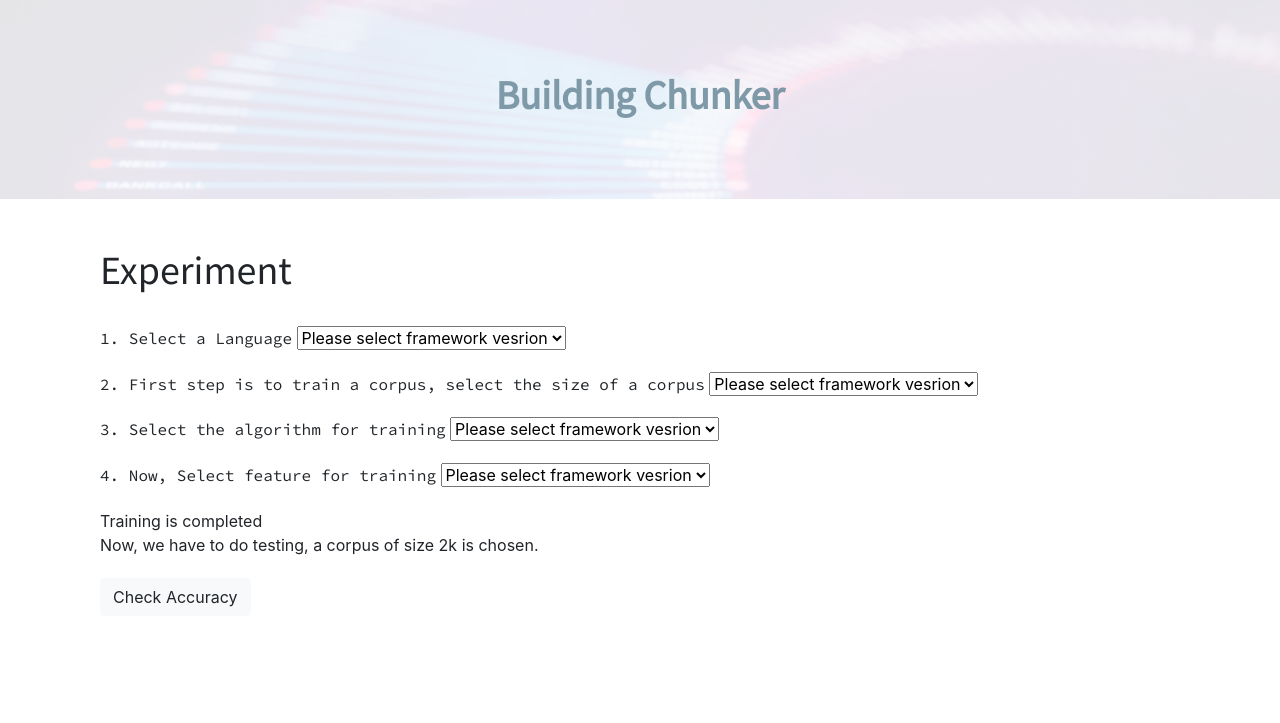
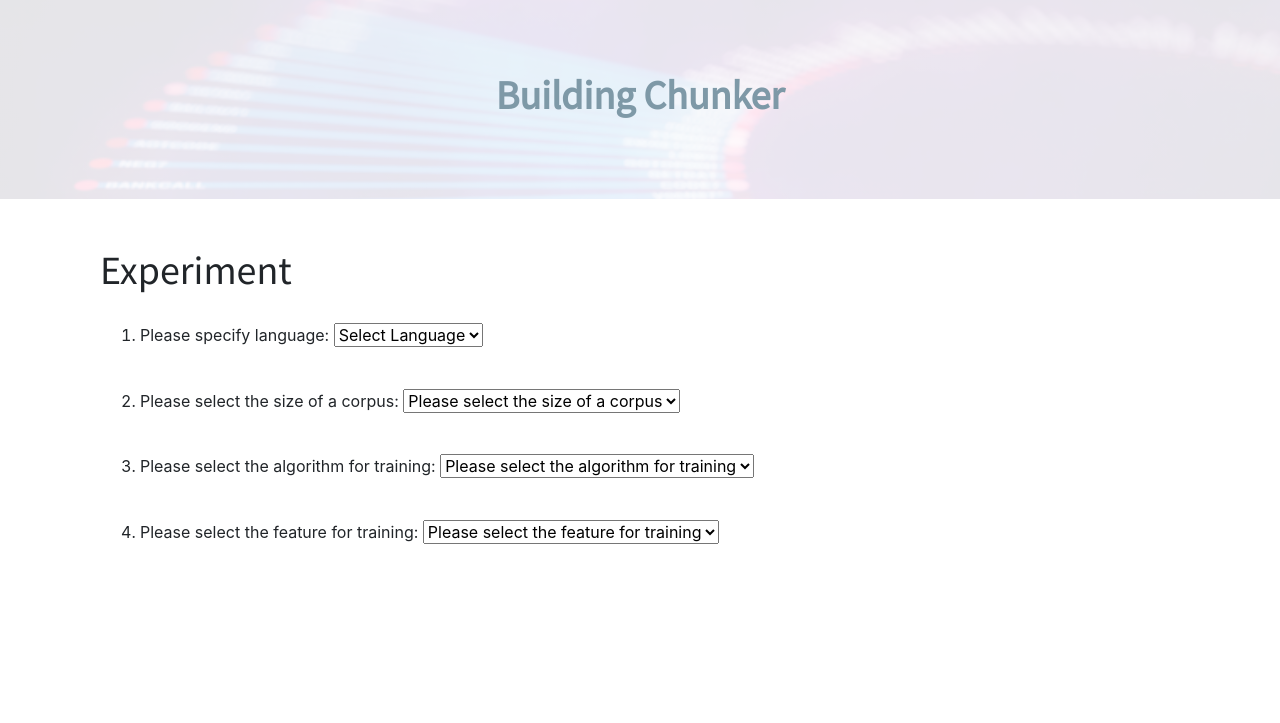
Before and after one commit to RaghavSaboo159/Building-Chunker, a Flask app: page /Building-Chunker in a window 1280 px wide, after a click on "Experiment". Shown: the part 215-938 px from the top of the page. Before the commit the page ends 822 px from the top, so only its background shows below. Run offline with Flask 2, Linux system fonts and the light colour scheme; some libraries are stand-ins or nearby versions.

Commit message:
Finished Experiment JS

```diff
--- a/main.py
+++ b/main.py
@@ -31,6 +31,11 @@ def new():
 
 	return render_template("new.html", posts = posts)
 
+@app.route("/Forum", methods=["GET"])
+def forum():
+	posts = db.engine.execute("SELECT * FROM POSTS")
+	return render_template("new.html", posts = posts)
+
 @app.route("/New", methods=["POST"])
 def createpost():
 	new = request.get_json()
--- /dev/null
+++ b/static/js/building-chunker.js
@@ -0,0 +1,405 @@
+function urlRedirectTo(obj)
+{
+	document.getElementById('pi').innerHTML="Training Completed.";
+	$(document).ready(function(){
+			$("#accuracy").show();
+			});
+
+            //if('wordpress_version1' == obj)
+	//window.location = 'https://wordpress.org/download/';
+	//if('wordpress_version2' == obj)
+	//window.location = 'https://wordpress.org/download/';
+}
+function answer()
+{
+	var x=document.getElementById('category').value;
+	var y=document.getElementById('subcategory').value;
+	var z=document.getElementById('sub_subcategory').value;
+	var w=document.getElementById('sub_subbcategory').value;
+	console.log(x);
+	console.log(y);
+	console.log(z);
+	console.log(w);
+	if(x=="English")
+	{
+		if(y=="1k")
+		{
+			if (z=="HMM")
+			{
+				if (w=="only lexicon")
+				{
+
+					document.getElementById('p1').innerHTML="Accuracy is: <span class=\"badge badge-primary badge-pill\">73.73</span>";
+				}
+				else if (w=="only pos")
+				{
+
+					document.getElementById('p1').innerHTML="Accuracy is: <span class=\"badge badge-primary badge-pill\">88.83</span>";
+				}
+				else
+				{
+
+					document.getElementById('p1').innerHTML="Accuracy is: <span class=\"badge badge-primary badge-pill\">85.95</span>";
+				}
+			}
+			else if (z=="CRF")
+			{
+				if (w=="only lexicon")
+				{
+
+					document.getElementById('p1').innerHTML="Accuracy is: <span class=\"badge badge-primary badge-pill\">72.28</span>";
+				}
+				else if (w=="only pos")
+				{
+
+					document.getElementById('p1').innerHTML="Accuracy is: <span class=\"badge badge-primary badge-pill\">86.28</span>";
+				}
+				else
+				{
+
+					document.getElementById('p1').innerHTML="Accuracy is: <span class=\"badge badge-primary badge-pill\">86.75</span>";
+				}
+			}
+		}
+		if(y=="10k")
+		{
+			if (z=="HMM")
+			{
+				if (w=="only lexicon")
+				{
+					document.getElementById('p1').innerHTML="Accuracy is: <span class=\"badge badge-primary badge-pill\">84.21</span>";
+				}
+				else if (w=="only pos")
+				{
+
+					document.getElementById('p1').innerHTML="Accuracy is: <span class=\"badge badge-primary badge-pill\">90.91</span>";
+				}
+				else
+				{
+					document.getElementById('p1').innerHTML="Accuracy is: <span class=\"badge badge-primary badge-pill\">88.46</span>";
+				}
+			}
+			else if (z=="CRF")
+			{
+				if (w=="only lexicon")
+				{
+
+					document.getElementById('p1').innerHTML="Accuracy is: <span class=\"badge badge-primary badge-pill\">84.23</span>";
+				}
+				else if (w=="only pos")
+				{
+
+					document.getElementById('p1').innerHTML="Accuracy is: <span class=\"badge badge-primary badge-pill\">92.61</span>";
+				}
+				else
+				{
+
+					document.getElementById('p1').innerHTML="Accuracy is: <span class=\"badge badge-primary badge-pill\">93.43</span>";
+				}
+			}
+		}if(y=="100k")
+		{
+			if (z=="HMM")
+			{
+				if (w=="only lexicon")
+				{
+
+					document.getElementById('p1').innerHTML="Accuracy is: <span class=\"badge badge-primary badge-pill\">88.86</span>";
+				}
+				else if (w=="only pos")
+				{
+
+					document.getElementById('p1').innerHTML="Accuracy is: <span class=\"badge badge-primary badge-pill\">91.15</span>";
+				}
+				else
+				{
+
+					document.getElementById('p1').innerHTML="Accuracy is: <span class=\"badge badge-primary badge-pill\">90.43</span>";
+				}
+			}
+			else if (z=="CRF")
+			{
+				if (w=="only lexicon")
+				{
+
+					document.getElementById('p1').innerHTML="Accuracy is: <span class=\"badge badge-primary badge-pill\">91.54</span>";
+				}
+				else if (w=="only pos")
+				{
+
+					document.getElementById('p1').innerHTML="Accuracy is: <span class=\"badge badge-primary badge-pill\">93.9</span>";
+				}
+				else
+				{
+
+					document.getElementById('p1').innerHTML="Accuracy is: <span class=\"badge badge-primary badge-pill\">95.54</span>";
+				}
+			}
+		}if(y=="200k")
+		{
+			if (z=="HMM")
+			{
+				if (w=="only lexicon")
+				{
+
+					document.getElementById('p1').innerHTML="Accuracy is: <span class=\"badge badge-primary badge-pill\">89.84</span>";
+				}
+				else if (w=="only pos")
+				{
+
+					document.getElementById('p1').innerHTML="Accuracy is: <span class=\"badge badge-primary badge-pill\">91.18</span>";
+				}
+				else
+				{
+
+					document.getElementById('p1').innerHTML="Accuracy is: <span class=\"badge badge-primary badge-pill\">91.35</span>";
+				}
+			}
+			else if (z=="CRF")
+			{
+				if (w=="only lexicon")
+				{
+
+					document.getElementById('p1').innerHTML="Accuracy is: <span class=\"badge badge-primary badge-pill\">92.91</span>";
+				}
+				else if (w=="only pos")
+				{
+					document.getElementById('p1').innerHTML="Accuracy is: <span class=\"badge badge-primary badge-pill\">94.18</span>";
+				}
+				else
+				{
+
+					document.getElementById('p1').innerHTML="Accuracy is: <span class=\"badge badge-primary badge-pill\">95.92</span>";
+				}
+			}
+		}
+
+	}
+	if(x=="Hindi")
+	{
+		if(y=="1k")
+		{
+			if (z=="HMM")
+			{
+				if (w=="only lexicon")
+				{
+
+					document.getElementById('p1').innerHTML="Accuracy is: <span class=\"badge badge-primary badge-pill\">74.14</span>";
+				}
+				else if (w=="only pos")
+				{
+
+					document.getElementById('p1').innerHTML="Accuracy is: <span class=\"badge badge-primary badge-pill\">85.2</span>";
+				}
+				else
+				{
+
+					document.getElementById('p1').innerHTML="Accuracy is: <span class=\"badge badge-primary badge-pill\">82.17</span>";
+				}
+			}
+			else if (z=="CRF")
+			{
+				if (w=="only lexicon")
+				{
+
+					document.getElementById('p1').innerHTML="Accuracy is: <span class=\"badge badge-primary badge-pill\">88.9</span>";
+				}
+				else if (w=="only pos")
+				{
+
+					document.getElementById('p1').innerHTML="Accuracy is: <span class=\"badge badge-primary badge-pill\">90.88</span>";
+				}
+				else
+				{
+
+					document.getElementById('p1').innerHTML="Accuracy is: <span class=\"badge badge-primary badge-pill\">90.06</span>";
+				}
+			}
+		}
+		if(y=="10k")
+		{
+			if (z=="HMM")
+			{
+				if (w=="only lexicon")
+				{
+
+					document.getElementById('p1').innerHTML="Accuracy is: <span class=\"badge badge-primary badge-pill\">80.36</span>";
+				}
+				else if (w=="only pos")
+				{
+
+					document.getElementById('p1').innerHTML="Accuracy is: <span class=\"badge badge-primary badge-pill\">86.87</span>";
+				}
+				else
+
+				document.getElementById('p1').innerHTML="Accuracy is: <span class=\"badge badge-primary badge-pill\">85.19</span>";
+			}
+		}
+		else if (z=="CRF")
+		{
+			if (w=="only lexicon")
+			{
+
+				document.getElementById('p1').innerHTML="Accuracy is: <span class=\"badge badge-primary badge-pill\">80.48</span>";
+			}
+			else if (w=="only pos")
+			{
+
+				document.getElementById('p1').innerHTML="Accuracy is: <span class=\"badge badge-primary badge-pill\">95.1</span>";
+			}
+			else
+			{
+
+				document.getElementById('p1').innerHTML="Accuracy is: <span class=\"badge badge-primary badge-pill\">95.45</span>";
+			}
+		}
+	}if(y=="100k")
+	{
+		if (z=="HMM")
+		{
+			if (w=="only lexicon")
+			{
+
+				document.getElementById('p1').innerHTML="Accuracy is: <span class=\"badge badge-primary badge-pill\">86.14</span>";
+			}
+			else if (w=="only pos")
+			{
+
+				document.getElementById('p1').innerHTML="Accuracy is: <span class=\"badge badge-primary badge-pill\">87.74</span>";
+			}
+			else
+			{
+
+				document.getElementById('p1').innerHTML="Accuracy is: <span class=\"badge badge-primary badge-pill\">89.34</span>";
+			}
+		}
+		else if (z=="CRF")
+		{
+			if (w=="only lexicon")
+			{
+
+				document.getElementById('p1').innerHTML="Accuracy is: <span class=\"badge badge-primary badge-pill\">90.9</span>";
+			}
+			else if (w=="only pos")
+			{
+
+				document.getElementById('p1').innerHTML="Accuracy is: <span class=\"badge badge-primary badge-pill\">96.49</span>";
+			}
+			else                 {
+
+				document.getElementById('p1').innerHTML="Accuracy is: <span class=\"badge badge-primary badge-pill\">98.02</span>";
+			}
+		}
+	}if(y=="200k")
+	{
+		if (z=="HMM")
+		{
+			if (w=="only lexicon")
+			{
+
+				document.getElementById('p1').innerHTML="Accuracy is: <span class=\"badge badge-primary badge-pill\">87.71</span>";
+			}
+			else if (w=="only pos")
+			{
+				document.getElementById('p1').innerHTML="Accuracy is: <span class=\"badge badge-primary badge-pill\">87.83</span>";
+			}
+			else
+			{
+
+				document.getElementById('p1').innerHTML="Accuracy is: <span class=\"badge badge-primary badge-pill\">90.27</span>";
+			}
+		}
+		else if (z=="CRF")
+		{
+			if (w=="only lexicon")
+			{
+
+				document.getElementById('p1').innerHTML="Accuracy is: <span class=\"badge badge-primary badge-pill\">92.23</span>";
+			}
+			else if (w=="only pos")
+			{
+
+				document.getElementById('p1').innerHTML="Accuracy is: <span class=\"badge badge-primary badge-pill\">97.04</span>";
+			}
+			else
+			{
+
+				document.getElementById('p1').innerHTML="Accuracy is: <span class=\"badge badge-primary badge-pill\">98.31</span>";
+			}
+		}
+	}
+
+}
+
+function dynamicdropdown(listindex)
+{
+    document.getElementById('pi').innerHTML="";
+    document.getElementById('p1').innerHTML="";
+    $(document).ready(function(){
+            $("button").hide();
+            });
+
+	document.getElementById("sub_subcategory").length = 0;
+	document.getElementById("sub_subcategory").options[0]=new Option("Please select the algorithm for training","");
+    document.getElementById("sub_subbcategory").length = 0;
+    document.getElementById("sub_subbcategory").options[0]=new Option("Please select the feature for training","");
+	document.getElementById("subcategory").length = 0;
+	switch (listindex)
+	{
+		case "English" :
+		case "Hindi"    :
+			document.getElementById("subcategory").options[0]=new Option("Please select the size of a corpus","");
+			document.getElementById("subcategory").options[1]=new Option("1k","1k");
+			document.getElementById("subcategory").options[2]=new Option("10k","10k");
+			document.getElementById("subcategory").options[3]=new Option("100k","100k");
+			document.getElementById("subcategory").options[4]=new Option("200k","200k");
+
+			break;
+
+		default:
+			document.getElementById("subcategory").options[0]=new Option("Please select the size of a corpus","");
+			break;
+	}
+	return true;
+}
+
+function dynamicdropdownone(listindex)
+{
+	document.getElementById("sub_subcategory").length = 0;
+	switch (listindex)
+	{
+		case "1k" :
+		case "10k" :
+		case "100k" :
+		case "200k" :
+			document.getElementById("sub_subcategory").options[0]=new Option("Please select the algorithm for training","");
+			document.getElementById("sub_subcategory").options[1]=new Option("HMM","HMM");
+			document.getElementById("sub_subcategory").options[2]=new Option("CRF","CRF");
+			break;
+
+
+		default:
+			document.getElementById("sub_subcategory").options[0]=new Option("Please select the algorithm for training","");
+			break;
+	}
+	return true;
+}
+
+function dynamicdropdowntwo(listindex)
+{
+	document.getElementById("sub_subbcategory").length = 0;
+	switch (listindex)
+	{
+		case "HMM" :
+		case "CRF" :
+			document.getElementById("sub_subbcategory").options[0]=new Option("Please select the feature for training","");
+			document.getElementById("sub_subbcategory").options[1]=new Option("only lexicon","only lexicon");
+			document.getElementById("sub_subbcategory").options[2]=new Option("only pos","only pos");
+			document.getElementById("sub_subbcategory").options[3]=new Option("lexicon and pos","lexicon and pos");
+			break;
+		default:
+			document.getElementById("sub_subbcategory").options[0]=new Option("Please select the feature for training","");
+			break;
+	}
+	return true;
+}
--- a/static/js/posts.js
+++ b/static/js/posts.js
@@ -34,5 +34,5 @@ $("#btn-post").click(function() {
 	if(name != "" && topic != "" && post != "")
 		addData(name, topic, post);
 
-	return true;
+	return false;
 });
--- a/templates/Experiments/Building-Chunker/index.html
+++ b/templates/Experiments/Building-Chunker/index.html
@@ -164,57 +164,72 @@
 					</div>
 
 					<div class="row blocko" id="experiment">
-						<div class="col text-justify">
+						<div class="col">
 							<h1>Experiment</h1>
 
-							<br>
+							<ol>
+								<li class="blocko">
+								    <div class="category_div" id="category_div">Please specify language:
+								        <select name="category" class="required-entry" id="category" onclick="javascript: dynamicdropdown(this.options[this.selectedIndex].value);">
+								            <option value="">Select Language</option>
+								            <option value="English">English</option>
+								            <option value="Hindi">Hindi</option>
+								        </select>
+								    </div>
+								</li>
+								<li class="blocko">
+								    <div class="sub_category_div" id="sub_category_div">Please select the size of a corpus:
+								        <script type="text/javascript" language="JavaScript">
+								            document.write('<select name="subcategory" id="subcategory" onchange="javascript: dynamicdropdownone(this.options[this.selectedIndex].value);"><option value="">Please select the size of a corpus</option></select>')
+								        </script>
+								        <noscript>
+								            <select name="subcategory" id="subcategory">
+								                <option value="">Please select the size of a corpus:</option>
+								            </select>
+								        </noscript>
+								    </div>
+								</li>
 
-							<p class="code d-inline">1. Select a Language</p>
-							<div class="d-inline">
-								<select>
-								  	<option value="">Please select framework vesrion</option>
-								</select>
-							</div>
+								<li class="blocko">
+								    <div class="sub_subcategory_div" id="sub_subcategory_div">Please select the algorithm for training:
+								        <script type="text/javascript" language="JavaScript">
+								            document.write('<select name="sub_subcategory" onchange="javascript: dynamicdropdowntwo(this.options[this.selectedIndex].value);" id="sub_subcategory"><option value="">Please select the algorithm for training</option></select>')
+								        </script>
+								        <noscript>
+								            <select name="sub_subcategory" id="sub_subcategory">
+								                <option value="">Please select the algorithm for training:</option>
+								            </select>
+								        </noscript>
+								    </div>
+								</li>
 
-							<div class="filler"></div>
+							    <li class="blocko">
+								    <div class="sub_subbcategory_div" id="sub_subbcategory_div">Please select the feature for training:
+								        <script type="text/javascript" language="JavaScript">
+								            document.write('<select name="sub_subbcategory" onchange="javascript: urlRedirectTo(this.options[this.selectedIndex].value);" id="sub_subbcategory"><option value="">Please select the feature for training</option></select>')
+								        </script>
+								        <noscript>
+								            <select name="sub_subbcategory" id="sub_subbcategory">
+								                <option value="">Please select the feature for training:</option>
+								            </select>
+								        </noscript>
+								    </div>
+								</li>
+							</ol>
 
-							<p class="code d-inline">2. First step is to train a corpus, select the size of a corpus</p>
-							<div class="d-inline">
-								<select>
-								  	<option value="">Please select framework vesrion</option>
-								</select>
-							</div>
+						    <p class="blocko" id="pi"></p>
 
-							<div class="filler"></div>
+						    <div class="container-fluid">
+						    	<div class="row">
+						    		<div class="col">
+									    <button type="button" style="display:none;" class="btn btn-light" onclick="answer();" id="accuracy">Check Accuracy</button>
+									</div>
+									<div class="col">
+						    			<p class="blocko float-right" id="p1"></p>
+						    		</div>
+						    	</div>
+						    </div>
 
-							<p class="code d-inline">3. Select the algorithm for training</p>
-							<div class="d-inline">
-								<select>
-								  	<option value="">Please select framework vesrion</option>
-								</select>
-							</div>
-
-							<div class="filler"></div>
-
-							<p class="code d-inline">4. Now, Select feature for training</p>
-							<div class="d-inline">
-								<select>
-								  	<option value="">Please select framework vesrion</option>
-								</select>
-							</div>
-
-							<div class="filler"></div>
-
-							<div class="answer-prompt">
-								Training is completed
-								<br>
-								Now, we have to do testing, a corpus of size 2k is chosen.
-								<br>
-
-								<div class="filler"></div>
-
-								<button class="btn btn-light">Check Accuracy</button>
-							</div>
 						</div>
 					</div>
 
@@ -287,5 +302,6 @@
 	<!-- Custom JS -->
 	<script type="text/javascript" src="./static/js/particles.js"></script>
 	<script type="text/javascript" src="./static/js/script.js"></script>
+	<script type="text/javascript" src="./static/js/building-chunker.js"></script>
 </body>
 </html>
```
Also changed, not shown: forum.db.
